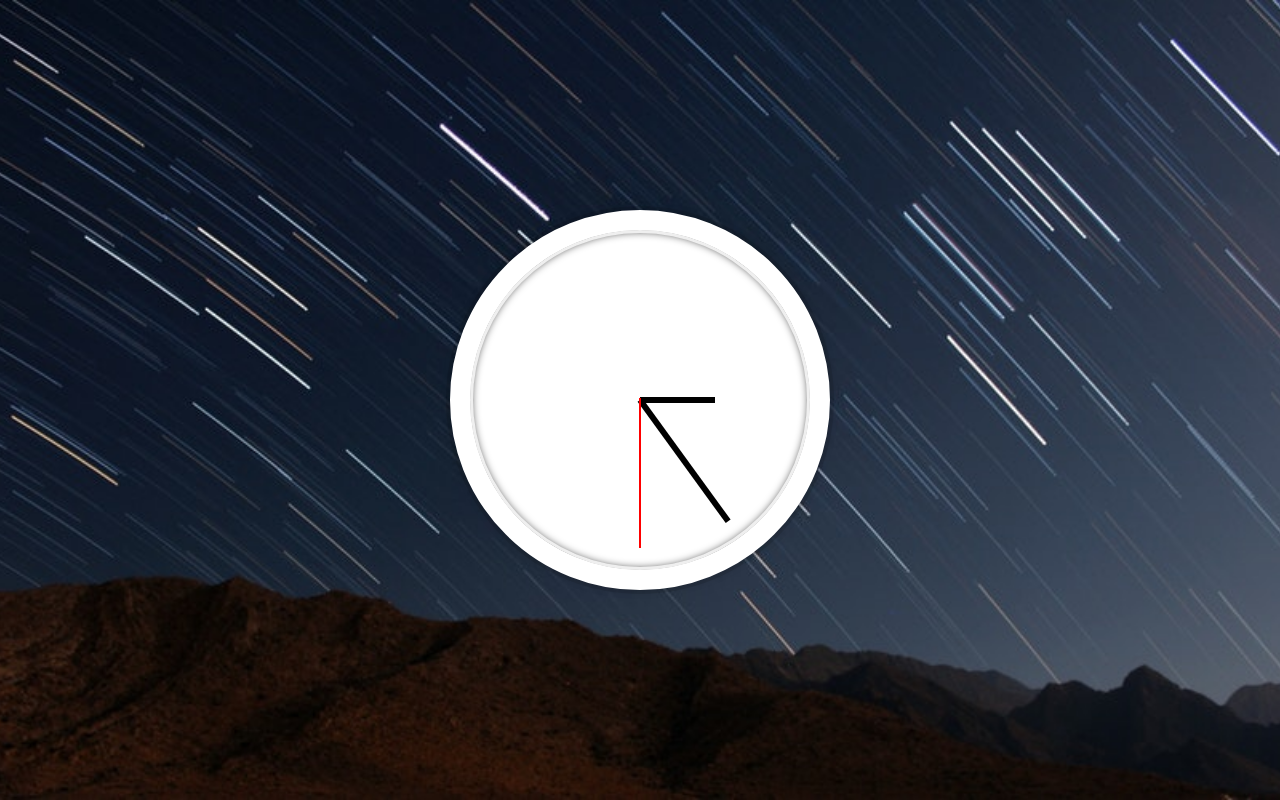
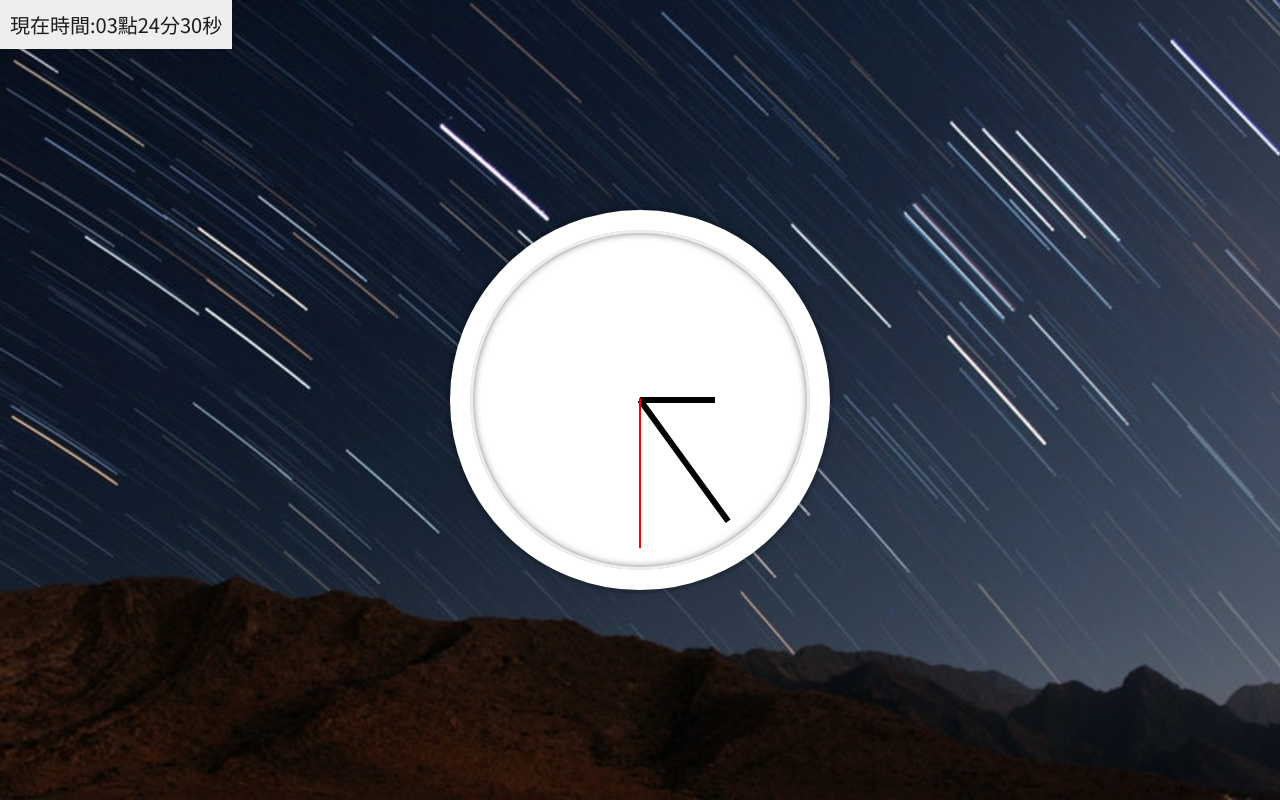
Before and after one commit to Jani-Cho/javascript30, a plain HTML site: page 02_JSandCSSClock/index-jani.html in a window 1280 px wide. Drawn offline with Linux system fonts and the light colour scheme.

Commit message:
JS02 time-box adding

```diff
--- a/02_JSandCSSClock/index-jani.html
+++ b/02_JSandCSSClock/index-jani.html
@@ -3,9 +3,10 @@
 <head>
   <meta charset="UTF-8">
   <title>JS + CSS Clock</title>
+
 </head>
 <body>
-
+<div class="time"></div>
 
     <div class="clock">
       <div class="clock-face">
@@ -17,10 +18,14 @@
 
 
   <style>
+  @import url(https://fonts.googleapis.com/earlyaccess/notosanstc.css);
+    * {
+        font-family: 'Noto Sans TC';
+    }
     html {
       background: url('js30-02-bg.jpeg') bottom center;
       background-size:cover;
-      font-family:'helvetica neue';
+      font-family: 'Amatic SC', cursive;
       text-align: center;
       font-size: 10px;
     }
@@ -56,7 +61,13 @@
       height: 100%;
       transform: translateY(-3px); /* account for the height of the clock hands */
     }
-
+    .time{
+      position: absolute;
+      top: 0;
+      color: #1c1c1c;
+      background-color: #eee;
+      padding: 10px;
+    }
     .hand {
       width:50%;
       height:6px;
@@ -107,6 +118,15 @@ function setDate(){
   const hoursDegrees = ((hours / 12) * 360) + 90;
   hourHand.style.transform = `rotate(${hoursDegrees}deg)`;
 
+  document.querySelectorAll('.time')[0].innerHTML = "現在時間:" + harold(hours) + "點" + harold(mins) + "分" + harold(seconds)+ "秒";
+
+  function harold(standIn) {
+    if (standIn < 10) {
+      standIn = '0' + standIn
+    }
+    return standIn;
+  }
+
 }
 
 setInterval(setDate, 1000);
```
